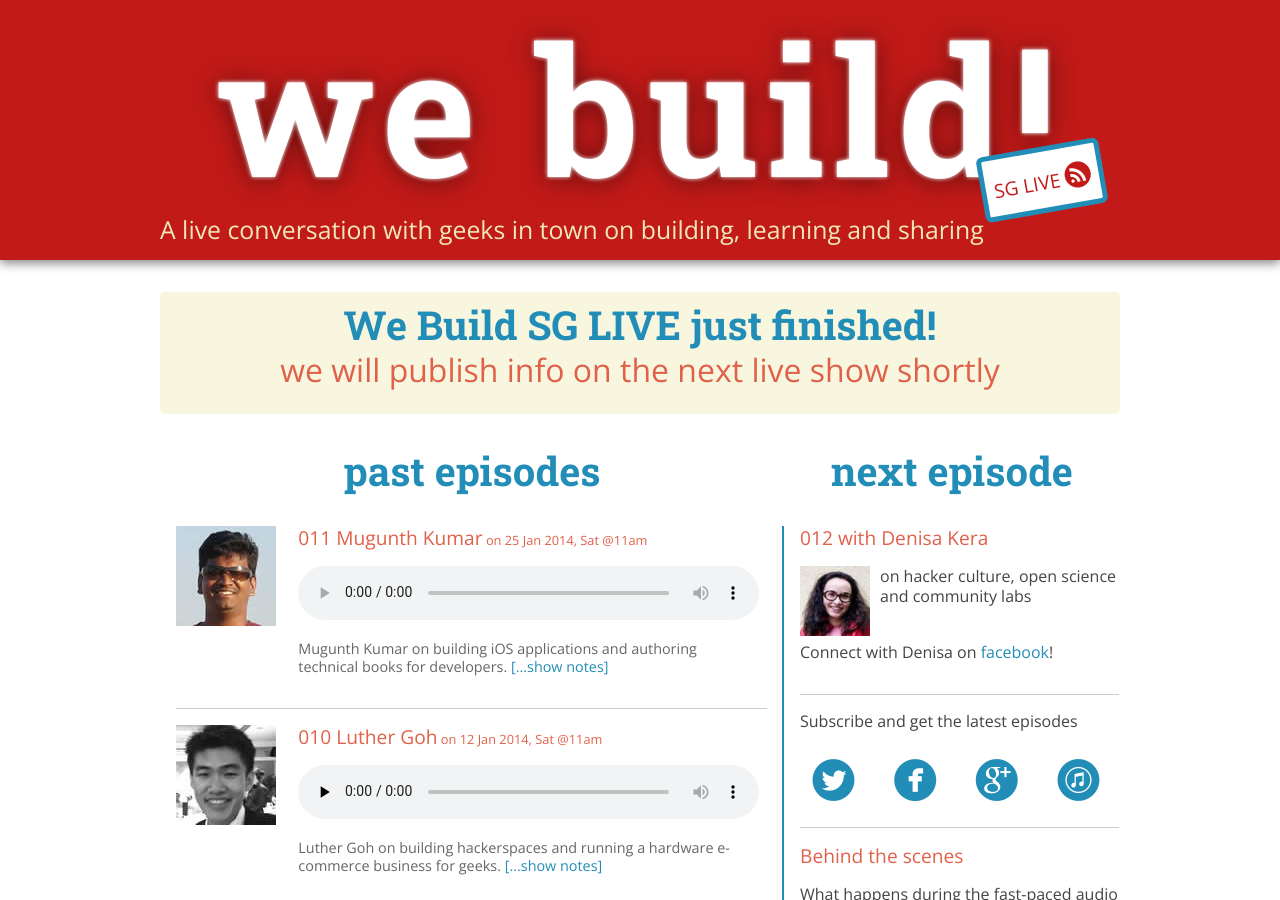
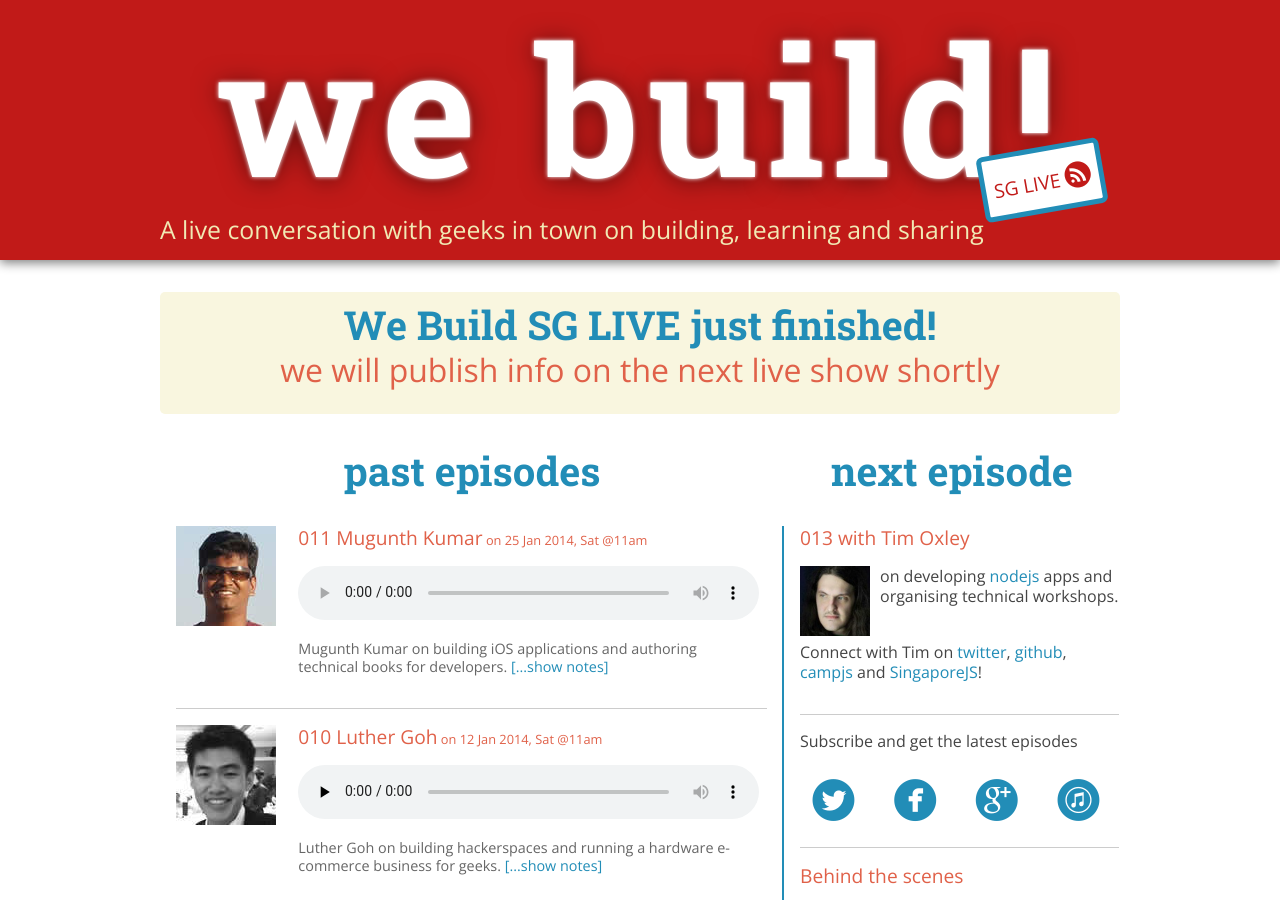
Before and after one commit to webuildsg/live, a Jekyll site: the page built from index.html, in a window 1280 px wide and 900 px high. Built offline with Jekyll 4.4.1, drawn with Linux system fonts in a browser that asks for light colours; Markdown is read by kramdown in place of the engine named in the settings.

Commit message:
moved out next guest info to config.yml

```diff
--- a/_config.yml
+++ b/_config.yml
@@ -9,3 +9,9 @@ permalink: /:title
 exclude: ['sass', 'node_modules', 'Gruntfile.js', 'package.json', 'readme.md', 'js', 'scripts']
 markdown: redcarpet
 url: http://live.webuild.sg
+
+next_guest: Tim Oxley
+next_episode: "013"
+next_profile: /img/013-tim-oxley-profile.jpg
+next_topic: developing <a href="http://nodejs.org/">nodejs</a> apps and organising technical workshops.
+next_connect: Connect with Tim on <a href="https://twitter.com/secoif">twitter</a>, <a href="http://github.com/timoxley">github</a>, <a href="http://campjs.com">campjs</a> and <a href="http://www.meetup.com/Singapore-JS">SingaporeJS</a>!
--- a/_dev_config.yml
+++ b/_dev_config.yml
@@ -9,3 +9,9 @@ permalink: /:title
 exclude: ['sass', 'node_modules', 'Gruntfile.js', 'package.json', 'readme.md', 'js', 'scripts']
 markdown: redcarpet
 url: http://localhost:4000
+
+next_guest: Tim Oxley
+next_episode: "013"
+next_profile: /img/013-tim-oxley-profile.jpg
+next_topic: developing <a href="http://nodejs.org/">nodejs</a> apps and organising technical workshops.
+next_connect: Connect with Tim on <a href="https://twitter.com/secoif">twitter</a>, <a href="http://github.com/timoxley">github</a>, <a href="http://campjs.com">campjs</a> and <a href="http://www.meetup.com/Singapore-JS">singaporejs</a>!
--- a/_includes/sidebar.html
+++ b/_includes/sidebar.html
@@ -1,14 +1,14 @@
-<section class="section">
+  <section class="section">
 
   <h3 class="important">next episode</h3>
 
   <ul class="list">
     <li>
-      <p class="info">012 with Denisa Kera</p>
-      <img src="{{site.url}}/img/012-denisa-kera-profile.jpg" class="next-profile">
-      <p>on hacker culture, open science and community labs</p>
+      <p class="info">{{ site.next_episode }} with {{ site.next_guest }}</p>
+      <img src="{{site.url}}{{site.next_profile}}" class="next-profile">
+      <p>on {{site.next_topic}}</p>
       <br>
-      <p>Connect with Denisa on <a href="https://www.facebook.com/denisakera">facebook</a>!</p>
+      <p>{{site.next_connect}}</p>
     </li>
     <li>
       <p>Subscribe and get the latest episodes</p>
```
Also changed, not shown: img/013-tim-oxley-profile.jpg (added).
